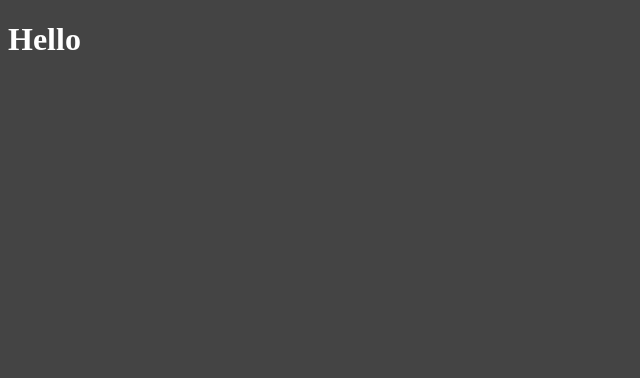
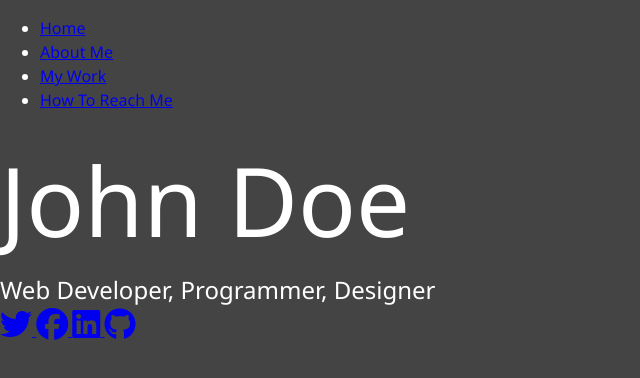
Before and after one commit to n0gear/lut_frontend, a website: page dist/index.html in a window 1280 px wide. Shown: the whole page, without its empty margins (0-640 px from the left). Drawn offline with Linux system fonts and the light colour scheme.

Commit message:
started video 2

```diff
--- a/package.json
+++ b/package.json
@@ -15,5 +15,8 @@
   "bugs": {
     "url": "https://github.com/n0gear/lut_frontend/issues"
   },
-  "homepage": "https://github.com/n0gear/lut_frontend#readme"
+  "homepage": "https://github.com/n0gear/lut_frontend#readme",
+  "dependencies": {
+    "node-sass": "^5.0.0"
+  }
 }
--- a/scss/main.scss
+++ b/scss/main.scss
@@ -1,6 +1,25 @@
+// Colors
 $primary-color: #444;
 
+* {
+  box-sizing: border-box;
+}
 body {
   background: $primary-color;
   color: #fff;
+  height: 100%;
+  margin: 0;
+  font-family: "Segoe UI", Tahoma, Geneva, Verdana, sans-serif;
+  line-height: 1.5;
 }
+// Headings
+h1,
+h2,
+h3 {
+  margin: 0;
+  font-weight: 400;
+
+  &.lg-heading {
+    font-size: 6rem;
+  }
+}
```
Also changed, not shown: dist/css/main.css, dist/index.html, dist/js/main.js (added), 2 other files.
